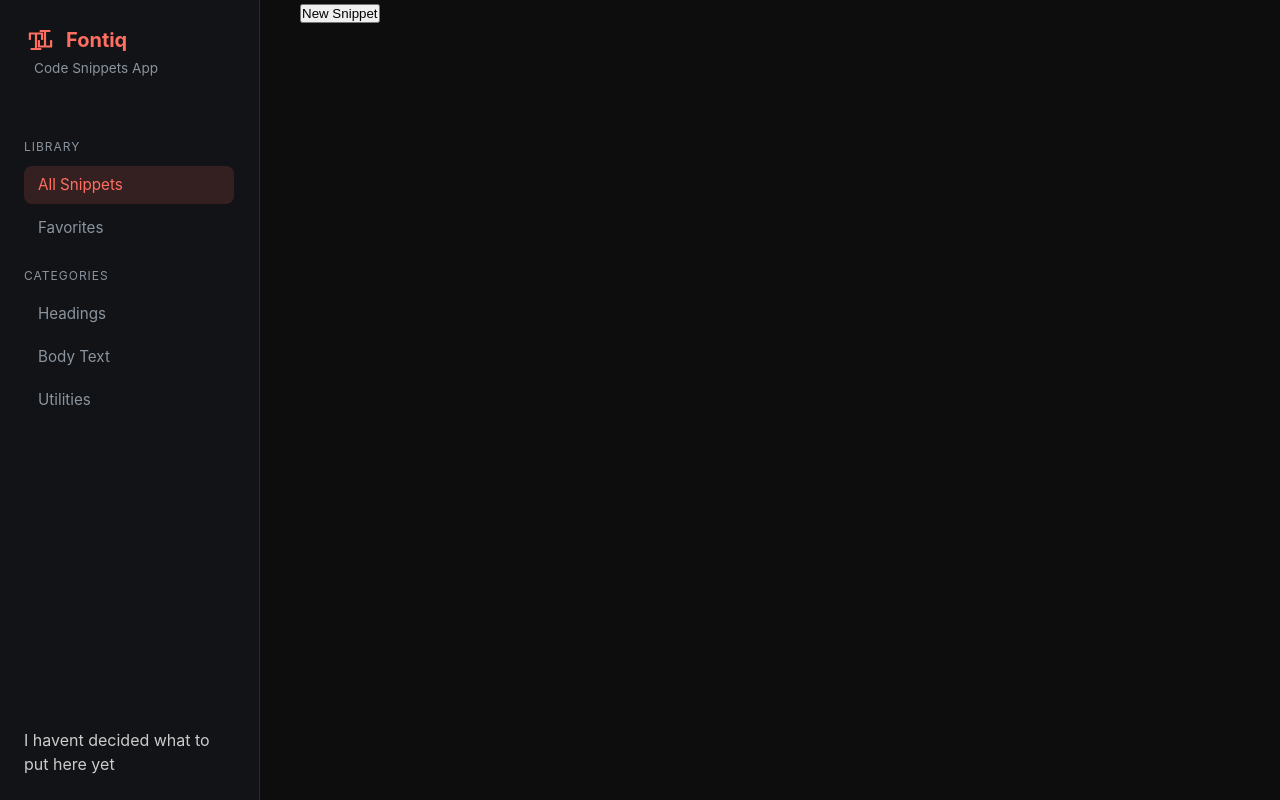
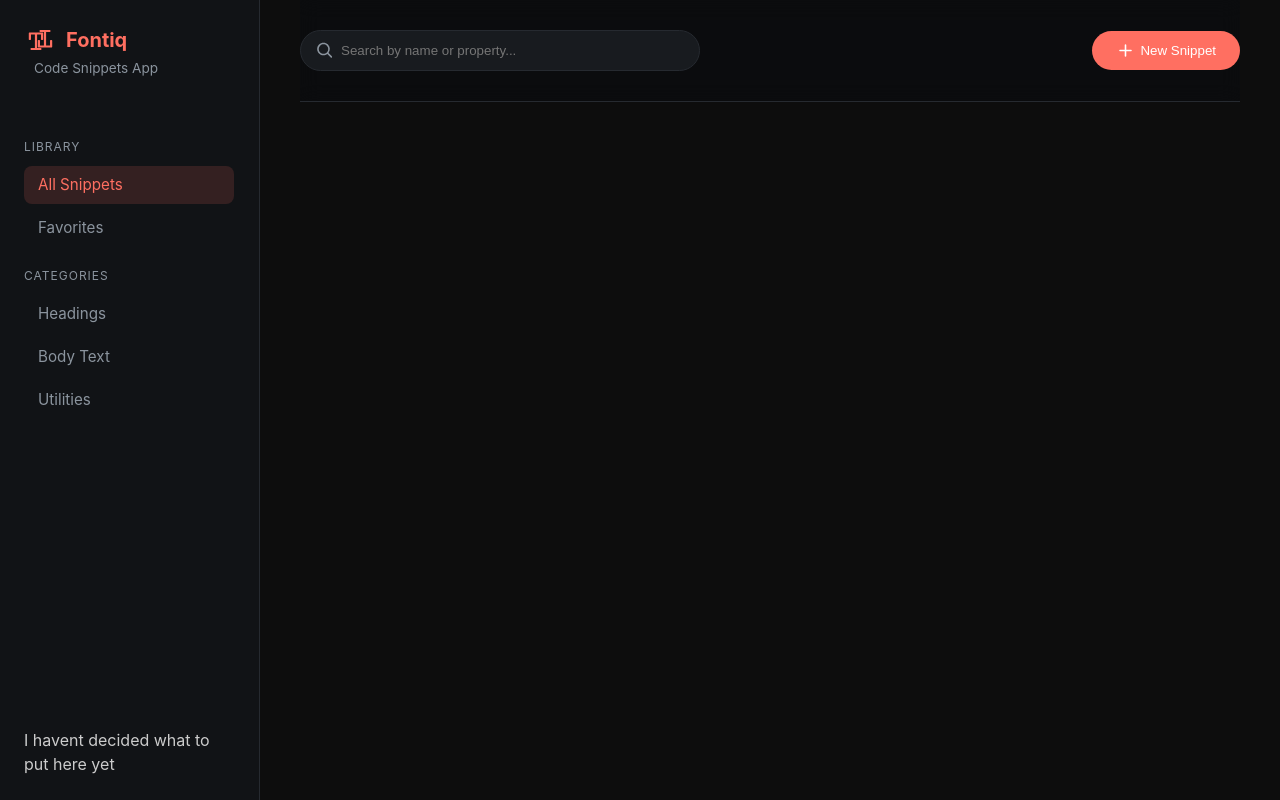
Before and after one commit to Johnson-Berisha/typography, a Next.js app: page /code-snippet-app in a window 1280 px wide. Built offline with nearby package versions, Linux system fonts and the light colour scheme; no server answers.

Commit message:
search bar and btn done

```diff
--- a/src/app/code-snippet-app/codeSnippetApp.css
+++ b/src/app/code-snippet-app/codeSnippetApp.css
@@ -111,4 +111,60 @@ main.main-content {
   overflow-y: auto;
 }
 
-.top-bar {}
+.top-bar {
+  padding: 30px 0;
+  position: sticky;
+  background-color: rgba(11, 13, 15, 0.603);
+  backdrop-filter: blur(10px);
+  display: flex;
+  align-items: center;
+  justify-content: space-between;
+  border-bottom: 1px solid var(--border);
+}
+
+.search-bar {
+  width: 400px;
+}
+
+.search-bar img {
+  position: absolute;
+  left: 14px;
+  top: 50%;
+  transform: translateY(-50%);
+}
+
+.search-bar input {
+  width: 100%;
+  padding: 12px 12px 12px 40px;
+  border-radius: 100px;
+  color: white;
+  transition: 0.3s;
+  background-color: var(--bg-card);
+  border: 1px solid var(--border);
+  outline: none;
+}
+
+.search-bar input:focus {
+  border-color: var(--primary);
+  box-shadow: 0 0 0 4px var(--primary-dim);
+}
+
+.new-snippet-btn button {
+  background-color: var(--primary);
+  border: none;
+  padding: 10px 24px;
+  /* font-weight: 600; */
+  cursor: pointer;
+  border-radius: 100px;
+  color: white;
+  display: flex;
+  align-items: center;
+  gap: 5px;
+
+  transition: .3s;
+}
+
+.new-snippet-btn button:hover {
+  box-shadow: 0 4px 15px #ff6e6141;
+  transform: translateY(-2px);
+}
--- a/src/app/code-snippet-app/page.js
+++ b/src/app/code-snippet-app/page.js
@@ -43,9 +43,26 @@ export default function CodeSnippetApp() {
       </aside>
       <main className="main-content">
         <header className="top-bar">
-          <div className="search-bar"></div>
+          <div className="search-bar">
+            <Image
+              src={"/search.svg"}
+              width={19}
+              height={19}
+              alt='search-icon'
+            />
+            <input type="text" id="searchInput" placeholder="Search by name or property..."></input>
+          </div>
           <div className="new-snippet-btn">
-            <button>New Snippet</button>
+
+            <button>
+              <Image
+                src={"/math-plus.svg"}
+                height={19}
+                width={19}
+                alt='add-snippet'
+              />
+              New Snippet
+            </button>
           </div>
         </header>
       </main>
```
